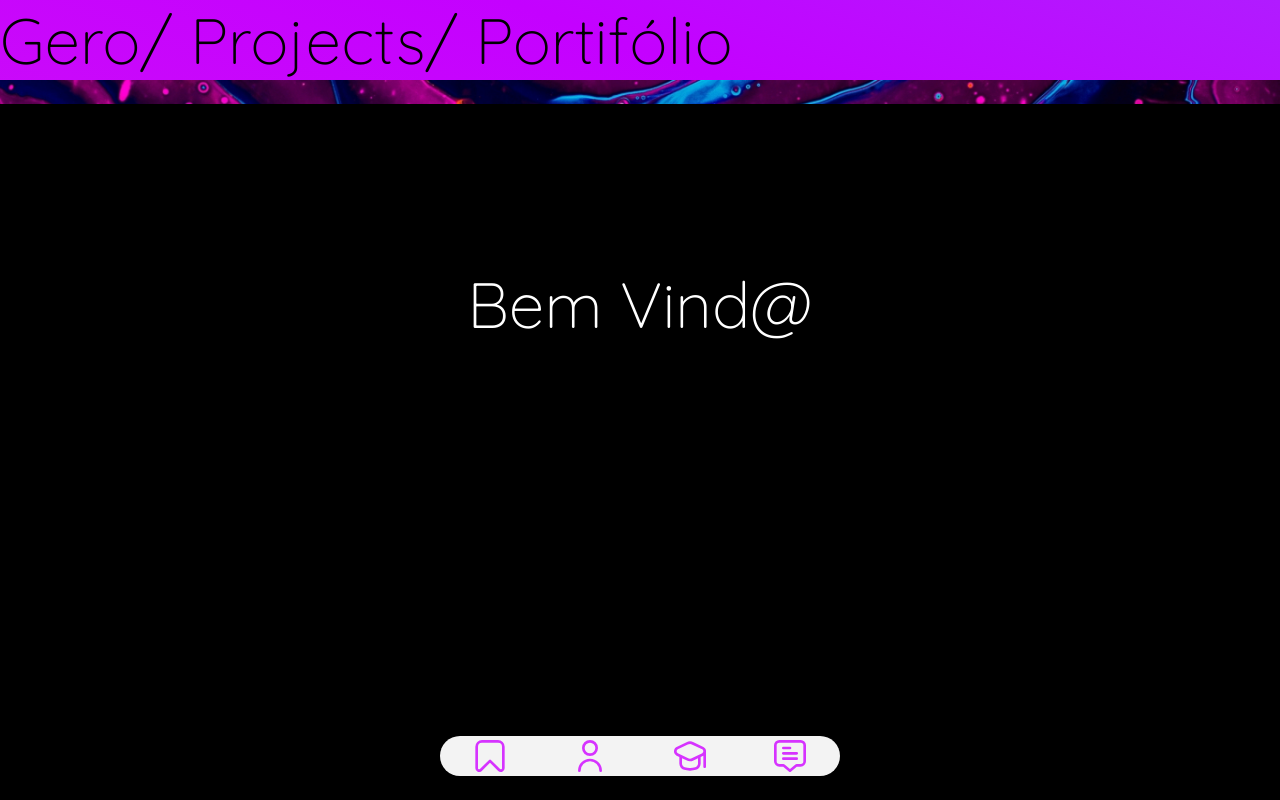
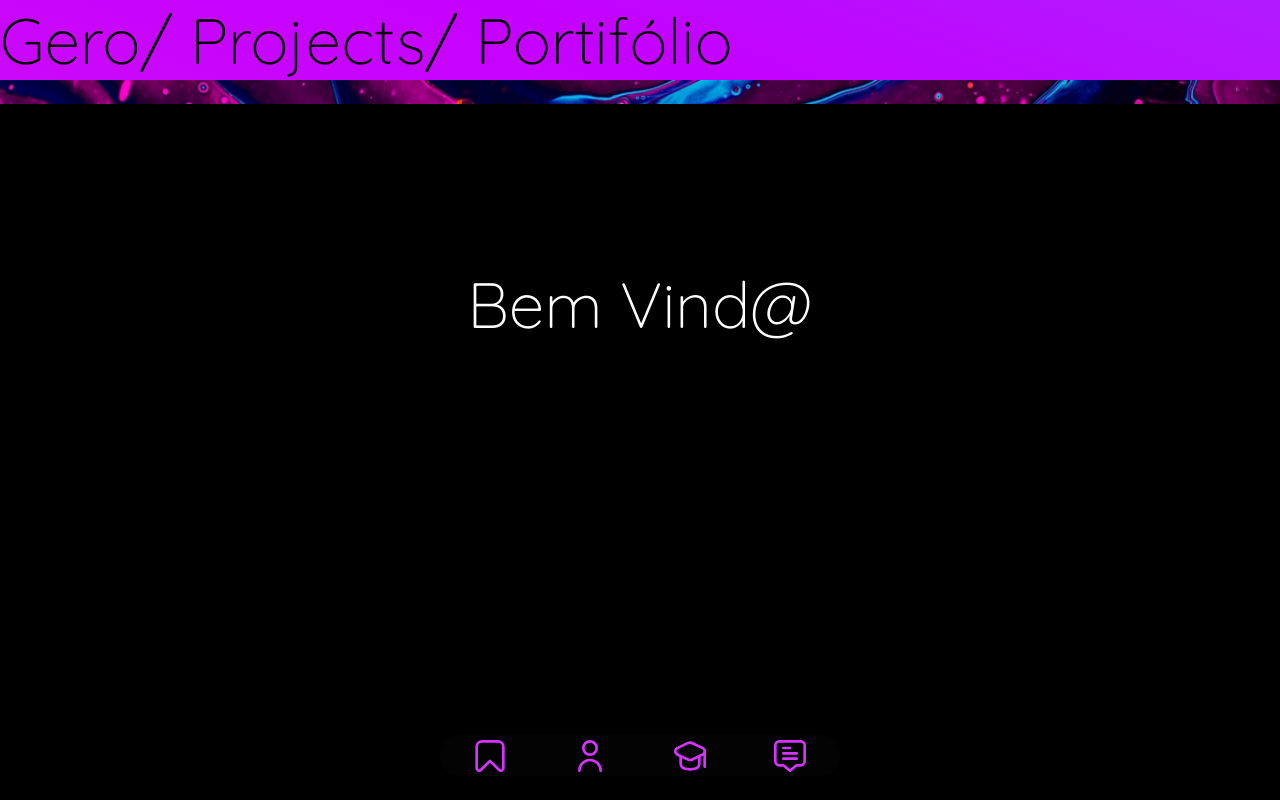
Before and after one commit to gerson-henrique/portifolio, a React (Create React App) app in the folder gero-portifolio/: page / in a window 1280 px wide. Built offline with nearby package versions, Linux system fonts and the light colour scheme.

Commit message:
feat : nav stylization

```diff
--- a/gero-portifolio/src/styles/menu.css
+++ b/gero-portifolio/src/styles/menu.css
@@ -6,14 +6,15 @@
 
 .master img {
   width: 4vh;
-  color: red;
   filter: invert(29%) sepia(94%) saturate(2603%) hue-rotate(271deg) brightness(101%) contrast(107%);
 }
 
 .iconnav {
-  background-color: #F3F3F3;
-  border: 10px;
-  border-color: blue;
+  background: rgba(255, 255, 255, 0.01);
+border-radius: 16px;
+box-shadow: 0 4px 30px rgba(0, 0, 0, 0.1);
+backdrop-filter: blur(10.5px);
+-webkit-backdrop-filter: blur(10.5px);
   display: flex;
   flex-direction: row;
   justify-content: space-around;
@@ -21,7 +22,7 @@
   width: 50vh;
   position: fixed;
   padding-bottom: 0.5vh;
-  padding-top: 0.5vh;
+  padding-top: 0.7vh;
   bottom: 3vh;
   z-index: 10;
 }
```
